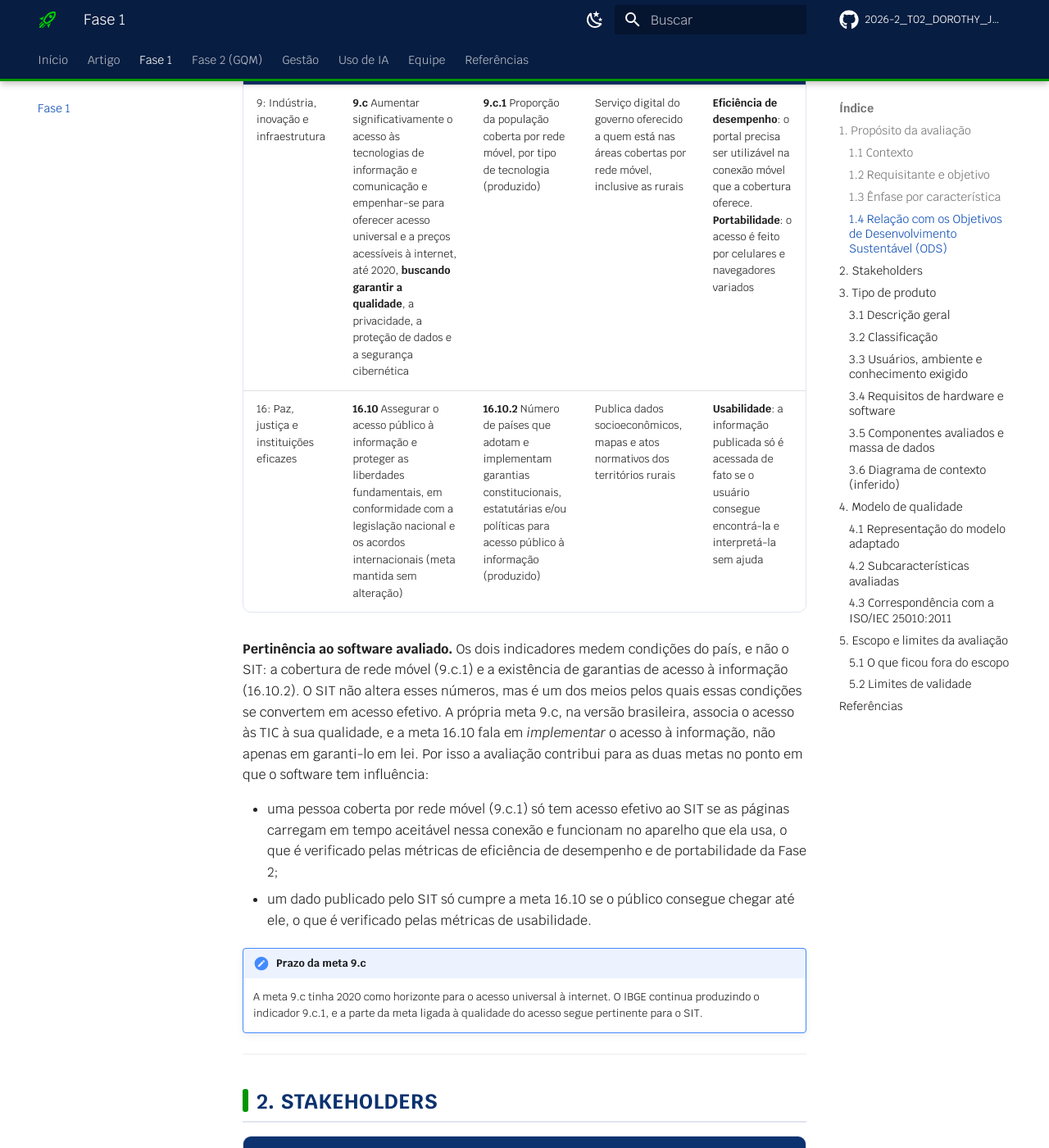
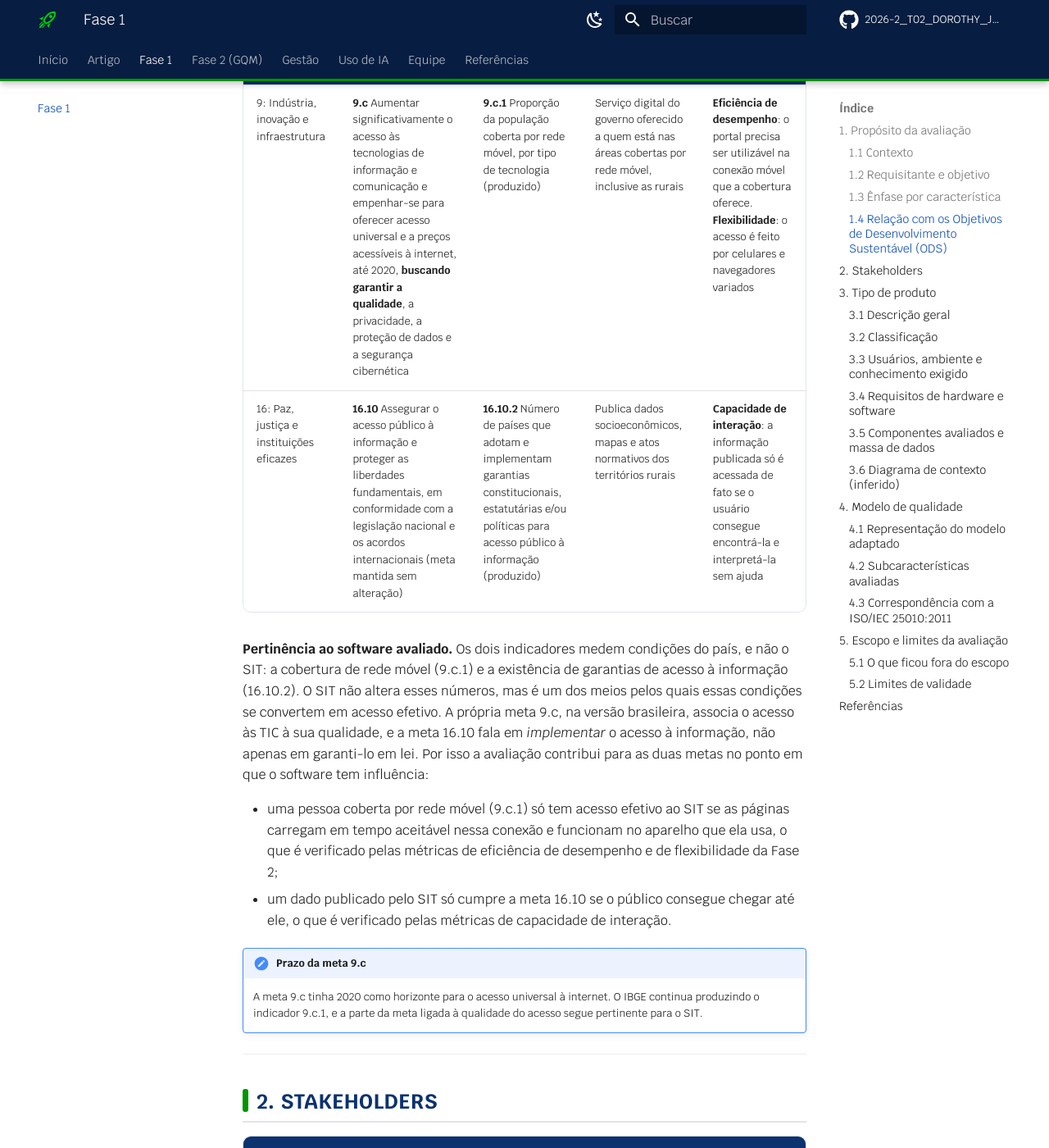
Before and after one commit to FCTE-Qualidade-de-Software-1/2026-2_T02_DOROTHY_JOHSON, an MkDocs documentation site: the page built from docs/fase-1/index.md, in a window 1280 px wide and 1400 px high, scrolled down 3422 px. Shown: the whole window at 82% size. Built offline with MkDocs 1.6.1 and Material for MkDocs 9.7.7, drawn with Linux system fonts in a browser that asks for light colours; comment, search, counter and statistics services are not loaded; some of the changed text lies outside the part shown.

Commit message:
docs: ajusta termos de 2023 remanescentes e pontos da revisão do #51
- Fase 1, seção 1.4 (ODS): usabilidade e portabilidade passam a
  capacidade de interação e flexibilidade.
- Fase 1, Figura 2: autodescritividade marcada como coberta
  indiretamente por Q1.1 e Q1.2, com estilo próprio e legenda.
- Fase 2, objetivo G3: contexto descrito como rede móvel lenta ou
  instável, condição reproduzida pelo perfil móvel do Lighthouse.

```diff
--- a/docs/fase-1/index.md
+++ b/docs/fase-1/index.md
@@ -93,8 +93,8 @@ dos indicadores é o informado pelo IBGE no portal ODS Brasil (IBGE, 2026).
 
 | ODS | Meta (versão Brasil) | Indicador (status no Brasil) | Papel do SIT | Característica avaliada que afeta a contribuição |
 |---|---|---|---|---|
-| 9: Indústria, inovação e infraestrutura | **9.c** Aumentar significativamente o acesso às tecnologias de informação e comunicação e empenhar-se para oferecer acesso universal e a preços acessíveis à internet, até 2020, **buscando garantir a qualidade**, a privacidade, a proteção de dados e a segurança cibernética | **9.c.1** Proporção da população coberta por rede móvel, por tipo de tecnologia (produzido) | Serviço digital do governo oferecido a quem está nas áreas cobertas por rede móvel, inclusive as rurais | **Eficiência de desempenho**: o portal precisa ser utilizável na conexão móvel que a cobertura oferece. **Portabilidade**: o acesso é feito por celulares e navegadores variados |
-| 16: Paz, justiça e instituições eficazes | **16.10** Assegurar o acesso público à informação e proteger as liberdades fundamentais, em conformidade com a legislação nacional e os acordos internacionais (meta mantida sem alteração) | **16.10.2** Número de países que adotam e implementam garantias constitucionais, estatutárias e/ou políticas para acesso público à informação (produzido) | Publica dados socioeconômicos, mapas e atos normativos dos territórios rurais | **Usabilidade**: a informação publicada só é acessada de fato se o usuário consegue encontrá-la e interpretá-la sem ajuda |
+| 9: Indústria, inovação e infraestrutura | **9.c** Aumentar significativamente o acesso às tecnologias de informação e comunicação e empenhar-se para oferecer acesso universal e a preços acessíveis à internet, até 2020, **buscando garantir a qualidade**, a privacidade, a proteção de dados e a segurança cibernética | **9.c.1** Proporção da população coberta por rede móvel, por tipo de tecnologia (produzido) | Serviço digital do governo oferecido a quem está nas áreas cobertas por rede móvel, inclusive as rurais | **Eficiência de desempenho**: o portal precisa ser utilizável na conexão móvel que a cobertura oferece. **Flexibilidade**: o acesso é feito por celulares e navegadores variados |
+| 16: Paz, justiça e instituições eficazes | **16.10** Assegurar o acesso público à informação e proteger as liberdades fundamentais, em conformidade com a legislação nacional e os acordos internacionais (meta mantida sem alteração) | **16.10.2** Número de países que adotam e implementam garantias constitucionais, estatutárias e/ou políticas para acesso público à informação (produzido) | Publica dados socioeconômicos, mapas e atos normativos dos territórios rurais | **Capacidade de interação**: a informação publicada só é acessada de fato se o usuário consegue encontrá-la e interpretá-la sem ajuda |
 
 **Pertinência ao software avaliado.** Os dois indicadores medem condições do país, e não o
 SIT: a cobertura de rede móvel (9.c.1) e a existência de garantias de acesso à informação
@@ -106,9 +106,9 @@ software tem influência:
 
 - uma pessoa coberta por rede móvel (9.c.1) só tem acesso efetivo ao SIT se as páginas
   carregam em tempo aceitável nessa conexão e funcionam no aparelho que ela usa, o que é
-  verificado pelas métricas de eficiência de desempenho e de portabilidade da Fase 2;
+  verificado pelas métricas de eficiência de desempenho e de flexibilidade da Fase 2;
 - um dado publicado pelo SIT só cumpre a meta 16.10 se o público consegue chegar até ele, o
-  que é verificado pelas métricas de usabilidade.
+  que é verificado pelas métricas de capacidade de interação.
 
 !!! note "Prazo da meta 9.c"
     A meta 9.c tinha 2020 como horizonte para o acesso universal à internet. O IBGE continua
```
Also changed, not shown: other parts of docs/fase-1/index.md (+6 -3 lines), docs/fase-2/objetivos.md (+1 -1 lines).
